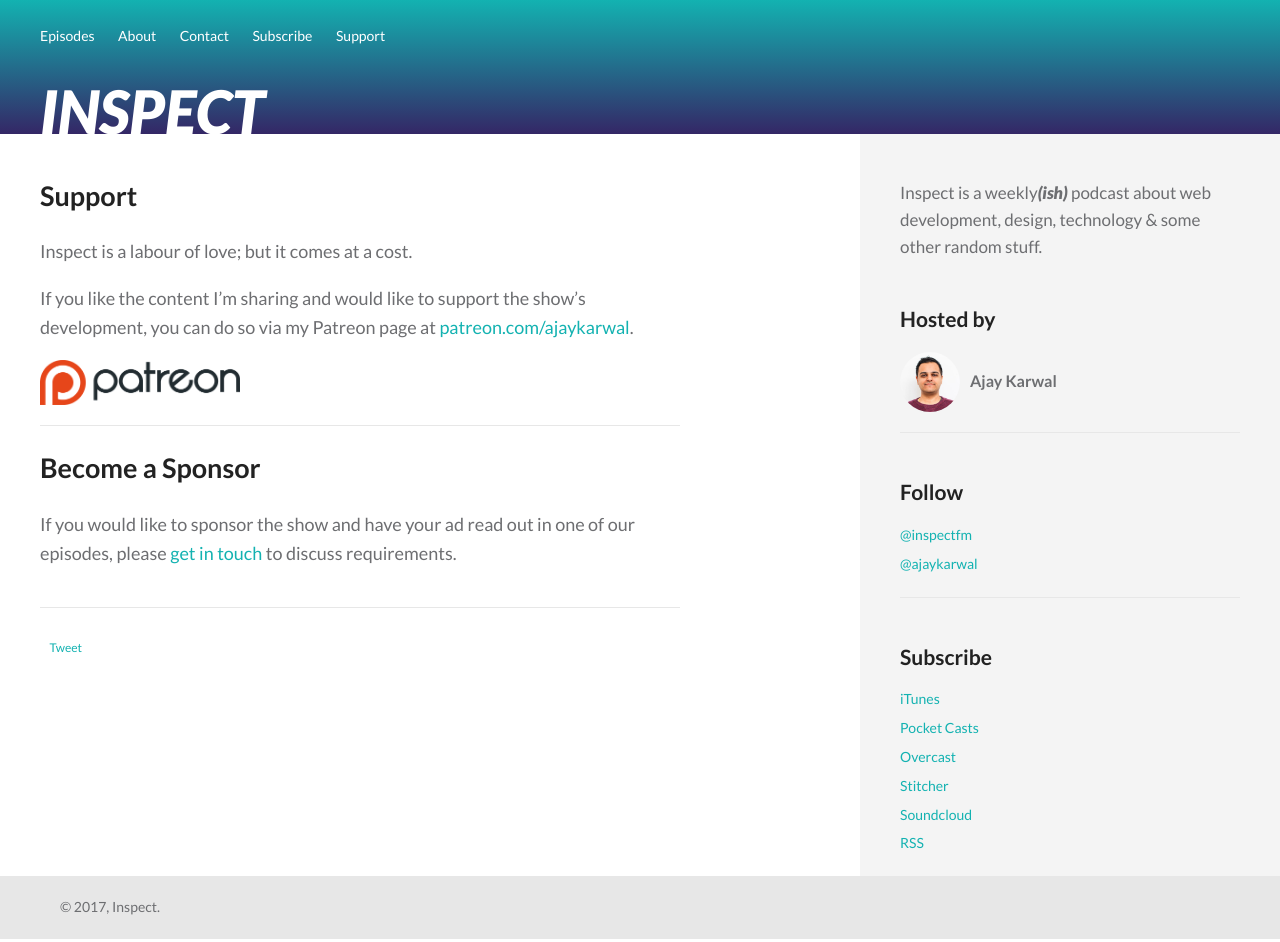
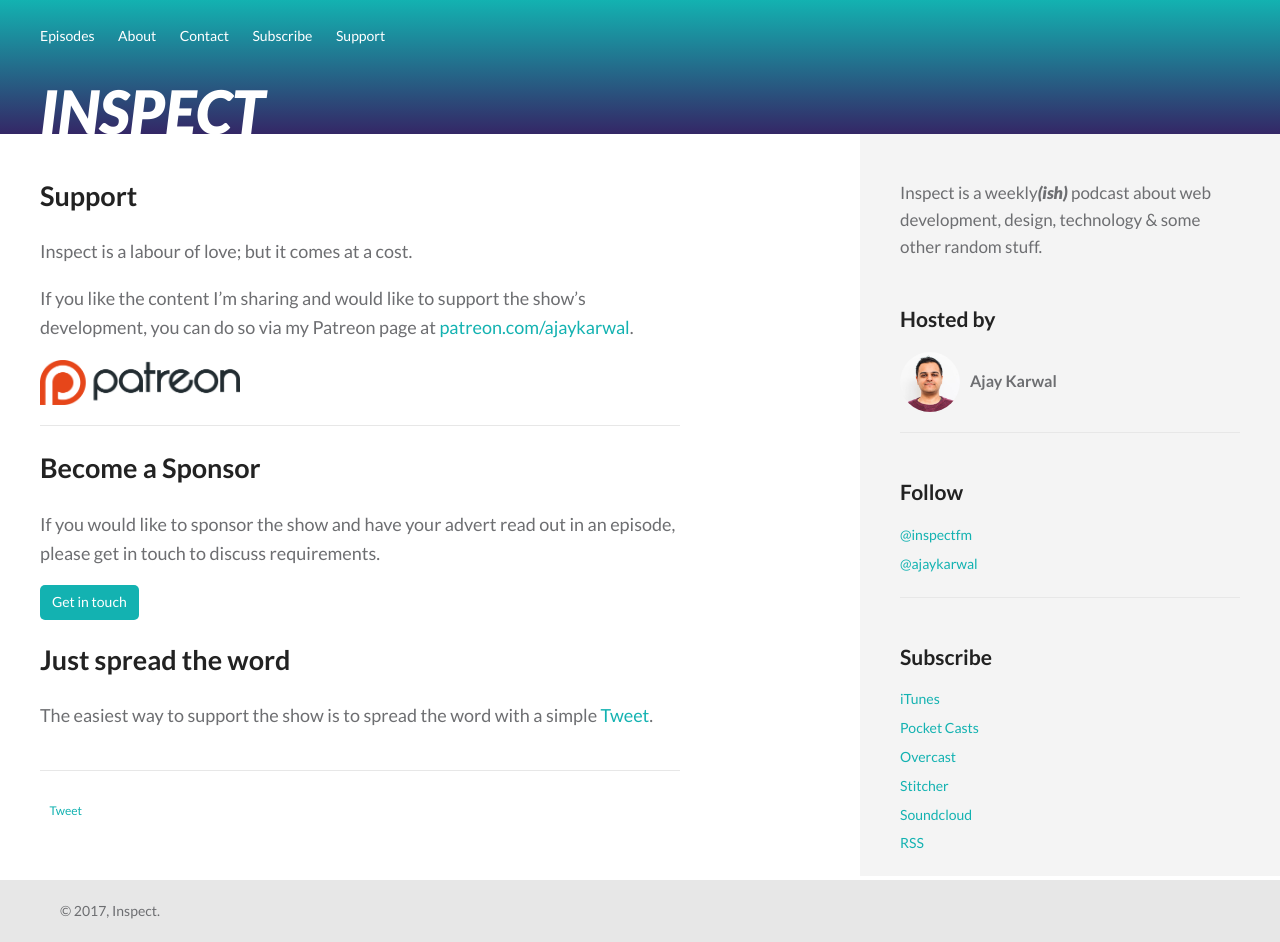
Before and after one commit to ajaykarwal/inspect-fm, a Jekyll site: the page built from _pages/support.md, in a window 1280 px wide. Built offline with Jekyll 4.4.1, drawn with Linux system fonts in a browser that asks for light colours; comment, search, counter and statistics services are not loaded.

Commit message:
Update support.md

```diff
--- a/_pages/support.md
+++ b/_pages/support.md
@@ -16,4 +16,10 @@
 
 ## Become a Sponsor
 
-If you would like to sponsor the show and have your ad read out in one of our episodes, please [get in touch](/contact/) to discuss requirements.
+If you would like to sponsor the show and have your advert read out in an episode, please get in touch to discuss requirements.
+
+<a class="btn" href="/contact">Get in touch</a>
+
+## Just spread the word
+
+The easiest way to support the show is to spread the word with a simple <a href="https://twitter.com/share" class="twitter-share-button" data-text="Check out Inspect — A podcast about design, development and technology" data-url="http://inspect.fm" data-via="inspectfm" data-related="ajaykarwal" data-show-count="false">Tweet</a>.
```
